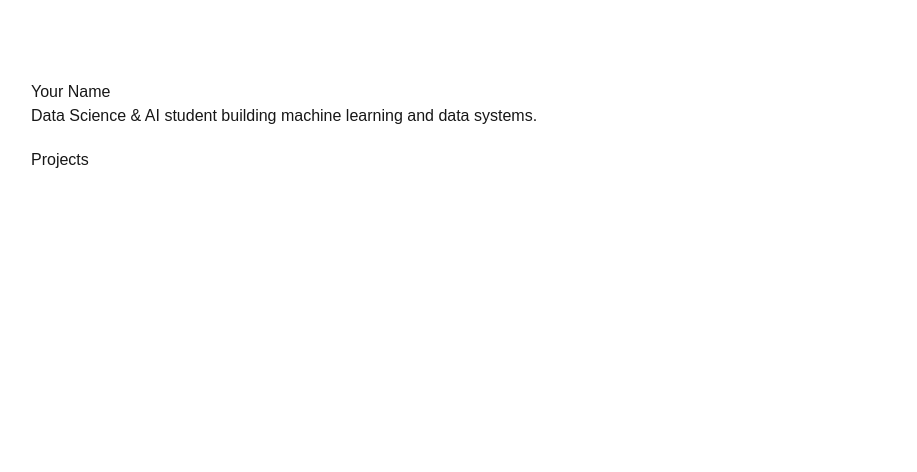
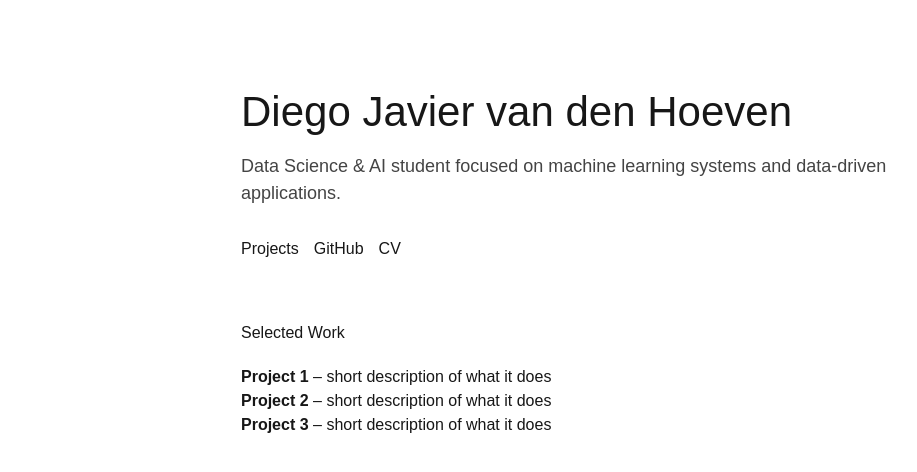
Before and after one commit to vandenHoeven/portfolio, a Next.js app: page / in a window 1280 px wide. Shown: the top 472 px of the page, without its empty margins (49-966 px from the left). Built offline with nearby package versions, Linux system fonts and the light colour scheme.

Commit message:
project updates

```diff
--- a/app/layout.tsx
+++ b/app/layout.tsx
@@ -13,8 +13,9 @@ const geistMono = Geist_Mono({
 });
 
 export const metadata: Metadata = {
-  title: "Create Next App",
-  description: "Generated by create next app",
+  title: "Diego Javier van den Hoeven",
+  description:
+    "Data Science & AI student focused on machine learning systems and data-driven applications.",
 };
 
 export default function RootLayout({
--- a/app/page.tsx
+++ b/app/page.tsx
@@ -1,12 +1,39 @@
+import { projects } from "@/data/projects";
+
 export default function Home() {
   return (
-    <main style={{ padding: "80px", fontFamily: "sans-serif" }}>
-      <h1>Your Name</h1>
-      <p>Data Science & AI student building machine learning and data systems.</p>
+    <main style={{ maxWidth: "700px", margin: "80px auto", fontFamily: "sans-serif" }}>
+      <section>
+        <h1 style={{ fontSize: "42px", marginBottom: "10px" }}>
+          Diego Javier van den Hoeven
+        </h1>
 
-      <div style={{ marginTop: "20px" }}>
-        <a href="/projects">Projects</a>
-      </div>
+        <p style={{ fontSize: "18px", color: "#444" }}>
+          Data Science & AI student focused on machine learning systems and data-driven applications.
+        </p>
+      </section>
+
+      <section style={{ marginTop: "30px" }}>
+        <a href="/projects" style={{ marginRight: "15px" }}>
+          Projects
+        </a>
+        <a href="https://github.com/" style={{ marginRight: "15px" }}>
+          GitHub
+        </a>
+        <a href="/cv.pdf">CV</a>
+      </section>
+
+      <section style={{ marginTop: "60px" }}>
+        <h2>Selected Work</h2>
+
+        <div style={{ marginTop: "20px" }}>
+          {projects.map((project) => (
+            <p key={project.title}>
+              <strong>{project.title}</strong> – {project.description}
+            </p>
+          ))}
+        </div>
+      </section>
     </main>
   );
 }
--- /dev/null
+++ b/app/projects/page.tsx
@@ -0,0 +1,36 @@
+import { projects } from "@/data/projects";
+
+export default function ProjectsPage() {
+  return (
+    <main style={{ maxWidth: "700px", margin: "80px auto", fontFamily: "sans-serif" }}>
+      <a href="/">← Home</a>
+
+      <section style={{ marginTop: "30px" }}>
+        <h1 style={{ fontSize: "42px", marginBottom: "10px" }}>Projects</h1>
+        <p style={{ fontSize: "18px", color: "#444" }}>
+          A selection of machine learning and data systems work.
+        </p>
+      </section>
+
+      <section style={{ marginTop: "40px" }}>
+        {projects.map((project) => (
+          <div key={project.title} style={{ marginBottom: "30px" }}>
+            <p>
+              <strong>{project.title}</strong> – {project.description}
+            </p>
+            <div style={{ marginTop: "8px" }}>
+              <a href="#" style={{ marginRight: "15px" }}>
+                GitHub
+              </a>
+              <a href="#">Live</a>
+            </div>
+          </div>
+        ))}
+      </section>
+
+      <section style={{ marginTop: "40px" }}>
+        <a href="https://github.com/">View on GitHub</a>
+      </section>
+    </main>
+  );
+}
--- /dev/null
+++ b/data/projects.ts
@@ -0,0 +1,10 @@
+export type Project = {
+  title: string;
+  description: string;
+};
+
+export const projects: Project[] = [
+  { title: "Project 1", description: "short description of what it does" },
+  { title: "Project 2", description: "short description of what it does" },
+  { title: "Project 3", description: "short description of what it does" },
+];
```
Also changed, not shown: .cursor/settings.json (added).
